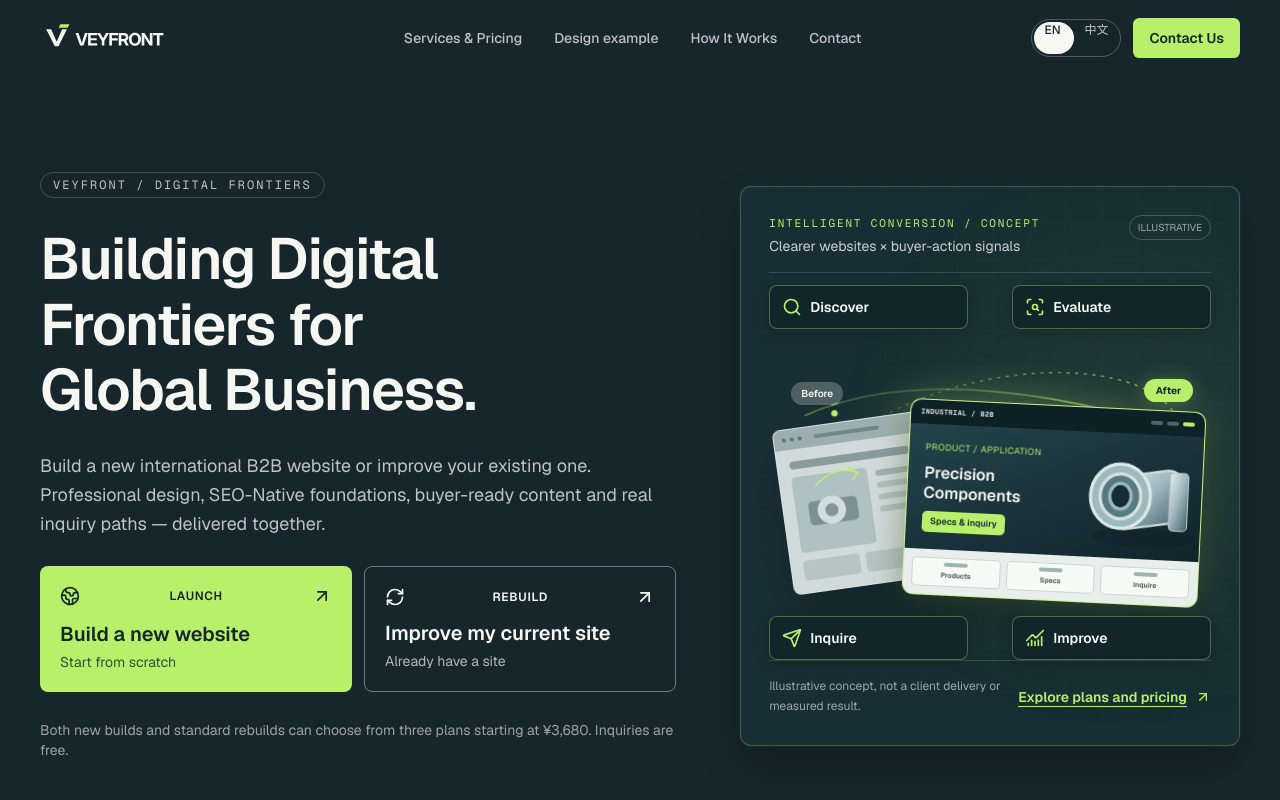
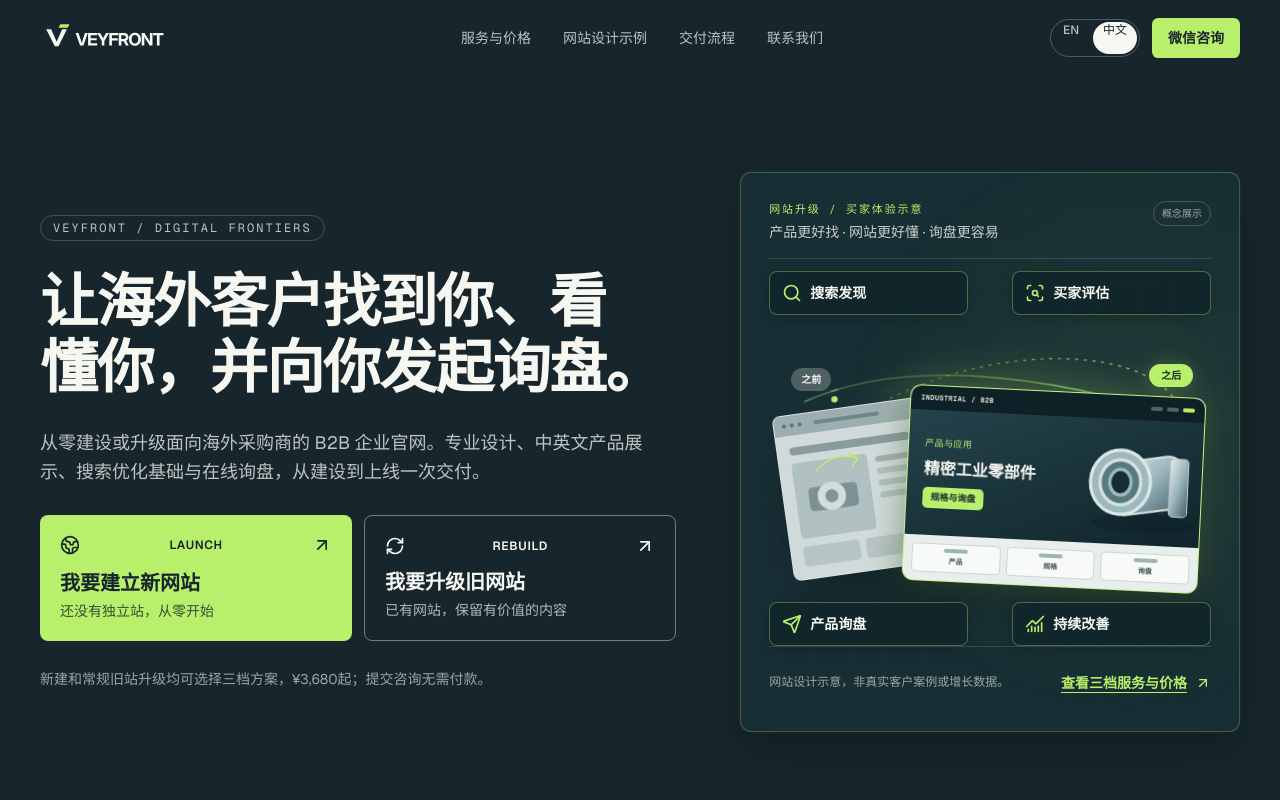
Before and after one commit to gloweaseco-leo/VEYFRONT, a Next.js app: page / in a window 1280 px wide. Shown: the top 800 px of the page. Built offline with nearby package versions, Linux system fonts and the light colour scheme.

Commit message:
feat(locale): release VEYFRONT Chinese-default Locale Architecture V2.0
Set Chinese as canonical root, move English to /en, preserve /zh links with redirects, update SEO alternates, language navigation and acquisition compatibility.

```diff
--- a/app/layout.tsx
+++ b/app/layout.tsx
@@ -49,7 +49,7 @@ export default async function RootLayout({
 }: Readonly<{
   children: React.ReactNode
 }>) {
-  const initialLang = (await headers()).get('x-vf-page-locale') === 'zh' ? 'zh' : 'en'
+  const initialLang = (await headers()).get('x-vf-page-locale') === 'en' ? 'en' : 'zh'
   return (
     <html
       lang={initialLang === "zh" ? "zh-CN" : "en"}
--- a/app/sitemap.ts
+++ b/app/sitemap.ts
@@ -11,11 +11,11 @@ export default function sitemap(): MetadataRoute.Sitemap {
   if (!isPublicRelease) return []
   return publicSitemapPaths.flatMap(path => {
     const suffix = path === '/' ? '' : path
-    const english = 'https://veyfront.com' + suffix
-    const chinese = 'https://veyfront.com/zh' + suffix
-    const alternates = { languages: { en: english, 'zh-CN': chinese, 'x-default': english } }
+    const english = 'https://veyfront.com/en' + suffix
+    const chinese = 'https://veyfront.com' + suffix
+    const alternates = { languages: { en: english, 'zh-CN': chinese, 'x-default': chinese } }
     // Do not synthesize update dates or assign priority/changeFrequency: Google's crawl
     // systems derive these from content/history, not declarations of desired ranking.
-    return [{ url: english, alternates }, { url: chinese, alternates }]
+    return [{ url: chinese, alternates }, { url: english, alternates }]
   })
 }
--- a/components/l2m/brand.tsx
+++ b/components/l2m/brand.tsx
@@ -24,7 +24,7 @@ export function Logo({ tone = 'light' }: { tone?: 'light' | 'dark' }) {
 export function LangToggle({ tone = 'light' }: { tone?: 'light' | 'dark' }) {
   const { lang, setLang } = useLang()
   const pathname = usePathname()
-  const cleanPath = pathname.startsWith('/zh/') ? pathname.slice(3) : pathname === '/zh' ? '/' : pathname
+  const cleanPath = pathname.startsWith('/en/') ? pathname.slice(3) : pathname === '/en' ? '/' : pathname.startsWith('/zh/') ? pathname.slice(3) : pathname === '/zh' ? '/' : pathname
   const publicPaths = new Set(['/', '/pricing', '/transformations', '/how-it-works', '/contact', '/start/launch', '/start/rebuild', '/privacy', '/terms', '/contact/privacy'])
   const isPublicPath = publicPaths.has(cleanPath)
   const options: { value: Lang; label: string }[] = [
@@ -58,7 +58,7 @@ export function LangToggle({ tone = 'light' }: { tone?: 'light' | 'dark' }) {
         if (isPublicPath) {
           // Native anchors expose both language URLs in server-rendered HTML to crawlers.
           // A full document navigation also refreshes rewrite-derived canonical/hreflang metadata.
-          const href = o.value === 'zh' ? '/zh' + (cleanPath === '/' ? '' : cleanPath) : cleanPath
+          const href = o.value === 'en' ? '/en' + (cleanPath === '/' ? '' : cleanPath) : cleanPath
           return (
             <a key={o.value} href={href} hrefLang={o.value === 'zh' ? 'zh-CN' : 'en'} aria-current={active ? 'page' : undefined} className={className}>
               {o.label}
--- a/components/l2m/localized-link.tsx
+++ b/components/l2m/localized-link.tsx
@@ -8,8 +8,9 @@ export default function LocalizedLink(props: ComponentProps<typeof NextLink>) {
   const href = props.href
   const internal = typeof href === 'string' && href.startsWith('/') &&
     !href.startsWith('/zh/') && href !== '/zh' &&
+    !href.startsWith('/en/') && href !== '/en' &&
     !href.startsWith('/api/') && !href.startsWith('/review/') &&
     !href.startsWith('/a/') && !href.startsWith('/b/')
-  const localized = lang === 'zh' && internal ? '/zh' + (href === '/' ? '' : href) : href
+  const localized = lang === 'en' && internal ? '/en' + (href === '/' ? '' : href) : href
   return <NextLink {...props} href={localized} />
 }
--- a/components/l2m/site-header.tsx
+++ b/components/l2m/site-header.tsx
@@ -47,6 +47,7 @@ export function useSiteLinks() {
 export function SiteHeader({ tone = 'light', inputId }: { tone?: 'light' | 'dark'; inputId?: string }) {
   const { t, lang } = useLang()
   const pathname = usePathname()
+  const normalizedPath = pathname.startsWith('/en/') ? pathname.slice(3) : pathname === '/en' ? '/' : pathname
   const [open, setOpen] = useState(false)
   const [contactOpen, setContactOpen] = useState(false)
   const canWecom = lang === 'zh' && Boolean(wecomQrPath())
@@ -79,7 +80,7 @@ export function SiteHeader({ tone = 'light', inputId }: { tone?: 'light' | 'dark
         </Link>
         <nav aria-label={t.nav.navLabel} className="hidden items-center gap-8 text-sm font-medium lg:flex">
           {links.map((l) => {
-            const active = pathname === l.href
+            const active = normalizedPath === l.href
             return (
               <Link key={l.href} href={l.href} aria-current={active ? 'page' : undefined} className={linkCls(active)}>
                 {l.label}
@@ -116,7 +117,7 @@ export function SiteHeader({ tone = 'light', inputId }: { tone?: 'light' | 'dark
       {open && (
         <nav id={menuId} aria-label={t.nav.navLabel} className={cn('flex flex-col border-t px-5 pb-4 lg:hidden', dark ? 'border-ivory/15' : 'border-ink/10')}>
           {[{ label: 'VEYFRONT', href: '/' }, ...links].map((l) => {
-            const active = pathname === l.href
+            const active = normalizedPath === l.href
             return (
               <Link
                 key={l.href}
--- a/lib/acquisition-channel.ts
+++ b/lib/acquisition-channel.ts
@@ -6,13 +6,18 @@
 export const ACQUISITION_SESSION_KEY = 'vf:acquisition-channel-v1'
 export const LANDING_PAGE_SESSION_KEY = 'vf:first-public-landing-v1'
 const canonicalPaths = [
-  '/', '/zh', '/pricing', '/zh/pricing', '/how-it-works', '/zh/how-it-works',
-  '/contact', '/zh/contact', '/start/launch', '/zh/start/launch',
-  '/start/rebuild', '/zh/start/rebuild', '/privacy', '/zh/privacy',
-  '/terms', '/zh/terms',
+  '/', '/en', '/pricing', '/en/pricing', '/how-it-works', '/en/how-it-works',
+  '/contact', '/en/contact', '/start/launch', '/en/start/launch',
+  '/start/rebuild', '/en/start/rebuild', '/privacy', '/en/privacy',
+  '/terms', '/en/terms',
+] as const
+// Historical /zh records remain valid for readback; public requests to these paths now 308 to Chinese canonical.
+const legacyLandingPaths = [
+  '/zh', '/zh/pricing', '/zh/how-it-works', '/zh/contact',
+  '/zh/start/launch', '/zh/start/rebuild', '/zh/privacy', '/zh/terms',
 ] as const
 export function safeAcquisitionLandingPage(value: unknown): string | null {
-  return typeof value === 'string' && (canonicalPaths as readonly string[]).includes(value)
+  return typeof value === 'string' && ((canonicalPaths as readonly string[]).includes(value) || (legacyLandingPaths as readonly string[]).includes(value))
     ? value
     : null
 }
--- a/lib/i18n.tsx
+++ b/lib/i18n.tsx
@@ -250,7 +250,7 @@ type LangContextValue = { lang: Lang; setLang: (lang: Lang) => void; t: Dict }
 
 const LangContext = createContext<LangContextValue | null>(null)
 
-export function LangProvider({ children, initialLang = 'en' }: { children: ReactNode; initialLang?: Lang }) {
+export function LangProvider({ children, initialLang = 'zh' }: { children: ReactNode; initialLang?: Lang }) {
   const [lang, setLang] = useState<Lang>(initialLang)
 
   useEffect(() => {
--- a/lib/locale-metadata.ts
+++ b/lib/locale-metadata.ts
@@ -10,13 +10,13 @@ export async function localizedMetadata(
   englishDescription: string, chineseDescription: string,
   robots: Metadata['robots'] = releaseRobots,
 ): Promise<Metadata> {
-  const chinese = (await headers()).get('x-vf-page-locale') === 'zh'
+  const chinese = (await headers()).get('x-vf-page-locale') !== 'en'
   const suffix = path === '/' ? '' : path
-  const canonical = origin + (chinese ? '/zh' : '') + suffix
+  const canonical = origin + (chinese ? '' : '/en') + suffix
   const title = chinese ? chineseTitle : englishTitle
   const description = chinese ? chineseDescription : englishDescription
-  const english = origin + suffix
-  const zh = origin + '/zh' + suffix
+  const english = origin + '/en' + suffix
+  const zh = origin + suffix
   const image = origin + '/opengraph-image'
   return {
     title,
@@ -24,7 +24,7 @@ export async function localizedMetadata(
     robots,
     alternates: {
       canonical,
-      languages: { en: english, 'zh-CN': zh, 'x-default': english },
+      languages: { en: english, 'zh-CN': zh, 'x-default': zh },
     },
     openGraph: {
       type: 'website',
--- a/package.json
+++ b/package.json
@@ -5,7 +5,7 @@
   "packageManager": "pnpm@12.3.4",
   "scripts": {
     "dev": "next dev",
-    "build": "pnpm check:demo && pnpm check:brand && pnpm check:pricing && pnpm check:w0w1 && pnpm check:commercial && pnpm check:ops && pnpm check:contact && pnpm check:seo && pnpm check:security && node scripts/check-veyfront-brand.mjs && next build",
+    "build": "pnpm check:demo && pnpm check:brand && pnpm check:pricing && pnpm check:w0w1 && pnpm check:commercial && pnpm check:ops && pnpm check:contact && pnpm check:seo && pnpm check:locale && pnpm check:security && node scripts/check-veyfront-brand.mjs && next build",
     "start": "next start",
     "check:demo": "node scripts/check-demo-facts.mjs",
     "check:commercial": "node scripts/check-commercial-intake.mjs",
@@ -15,7 +15,8 @@
     "check:w0w1": "node scripts/check-w0-w1.mjs",
     "check:contact": "node --test tests/contact-validation.test.mjs tests/acquisition-channel.test.mjs tests/acquisition-report.test.mjs && node scripts/check-contact-journey.mjs",
     "check:seo": "node scripts/check-production-seo.mjs && node scripts/check-seo-technical.mjs",
-    "check:pricing": "node scripts/check-pricing-v35.mjs"
+    "check:pricing": "node scripts/check-pricing-v35.mjs",
+    "check:locale": "node scripts/check-locale-v2.mjs"
   },
   "dependencies": {
     "@base-ui/react": "^1.5.0",
--- a/proxy.ts
+++ b/proxy.ts
@@ -1,18 +1,33 @@
 import { NextResponse, type NextRequest } from 'next/server'
 
-// Localized, shareable Chinese paths. Never rewrite APIs, review routes or unknown paths.
-const pages = new Set([
+/**
+ * Locale Architecture V2.0 (Preview)
+ * Unprefixed public routes are Chinese; explicit /en routes are English.
+ * Former Chinese /zh routes are permanent redirects to canonical Chinese URLs.
+ * Never rewrite APIs, protected review URLs, internal assets or unknown paths.
+ */
+const publicPages = new Set([
   '/', '/pricing', '/transformations', '/how-it-works', '/contact',
   '/start/launch', '/start/rebuild', '/privacy', '/terms', '/contact/privacy',
 ])
+
 export function proxy(request: NextRequest) {
   const pathname = request.nextUrl.pathname
-  const suffix = pathname === '/zh' ? '/' : pathname.startsWith('/zh/') ? pathname.slice(3) : null
-  if (!suffix || !pages.has(suffix)) return NextResponse.next()
-  const headers = new Headers(request.headers)
-  headers.set('x-vf-page-locale', 'zh')
+  const legacyChinese = pathname === '/zh' || pathname.startsWith('/zh/')
+  const english = pathname === '/en' || pathname.startsWith('/en/')
+  if (!legacyChinese && !english) return NextResponse.next()
+
+  const raw = pathname === '/zh' || pathname === '/en' ? '/' : pathname.slice(3)
+  const suffix = raw.length > 1 && raw.endsWith('/') ? raw.slice(0, -1) : raw
+  if (!publicPages.has(suffix)) return NextResponse.next()
+
   const target = request.nextUrl.clone()
   target.pathname = suffix
-  return NextResponse.rewrite(target, { request: { headers } })
+  if (legacyChinese) return NextResponse.redirect(target, 308)
+
+  const forwardedHeaders = new Headers(request.headers)
+  forwardedHeaders.set('x-vf-page-locale', 'en')
+  return NextResponse.rewrite(target, { request: { headers: forwardedHeaders } })
 }
-export const config = { matcher: ['/zh', '/zh/:path*'] }
+
+export const config = { matcher: ['/en', '/en/:path*', '/zh', '/zh/:path*'] }
--- /dev/null
+++ b/scripts/check-locale-v2.mjs
@@ -0,0 +1,43 @@
+import assert from 'node:assert/strict'
+import { readFileSync } from 'node:fs'
+
+const read = path => readFileSync(path, 'utf8')
+const proxy = read('proxy.ts')
+const meta = read('lib/locale-metadata.ts')
+const sitemap = read('app/sitemap.ts')
+const layout = read('app/layout.tsx')
+const dictionary = read('lib/i18n.tsx')
+const toggle = read('components/l2m/brand.tsx')
+const link = read('components/l2m/localized-link.tsx')
+const seoMonitor = read('scripts/seo-live-audit.mjs')
+const acquisition = read('lib/acquisition-channel.ts')
+
+assert.match(proxy, /NextResponse\.redirect\(target, 308\)/, 'legacy /zh must redirect permanently')
+assert.match(proxy, /NextResponse\.rewrite\(target/, 'new /en paths must rewrite')
+assert.match(proxy, /forwardedHeaders\.set\('x-vf-page-locale', 'en'\)/)
+assert.match(proxy, /publicPages\.has\(suffix\)/, 'only allowlisted public pages are localized')
+assert.match(proxy, /matcher: \['\/en', '\/en\/:path\*', '\/zh', '\/zh\/:path\*'\]/)
+assert.match(layout, /get\('x-vf-page-locale'\) === 'en' \? 'en' : 'zh'/)
+assert.match(dictionary, /initialLang = 'zh'/)
+assert.match(link, /lang === 'en' && internal \? '\/en'/)
+assert.match(toggle, /o\.value === 'en' \? '\/en'/)
+assert.match(toggle, /hrefLang=\{o\.value === 'zh' \? 'zh-CN' : 'en'\}/)
+
+assert.match(meta, /get\('x-vf-page-locale'\) !== 'en'/)
+assert.match(meta, /canonical = origin \+ \(chinese \? '' : '\/en'\) \+ suffix/)
+assert.match(meta, /const english = origin \+ '\/en' \+ suffix/)
+assert.match(meta, /const zh = origin \+ suffix/)
+assert.match(meta, /'x-default': zh/)
+assert.match(meta, /canonical,/)
+assert.match(sitemap, /const english = 'https:\/\/veyfront\.com\/en' \+ suffix/)
+assert.match(sitemap, /const chinese = 'https:\/\/veyfront\.com' \+ suffix/)
+assert.match(sitemap, /'x-default': chinese/)
+assert.doesNotMatch(sitemap, /\/zh/)
+assert.match(seoMonitor, /await page\('\/en' \+ \(path === '\/' \? '' : path\), true\)/)
+assert.match(seoMonitor, /response\.status === 308/)
+assert.match(seoMonitor, /'x-default'\] === expectedZh/)
+assert.match(acquisition, /legacyLandingPaths/, 'retain historical /zh acquisition records')
+assert.match(acquisition, /'\/en\/pricing'/)
+assert.match(read('app/pricing/page.tsx'), /<PricingV35 \/>/, 'V3.5 pricing content must remain intact')
+assert.match(read('lib/seo-release.ts'), /index: false, follow: false/, 'Preview must remain noindex')
+console.log('VEYFRONT Locale V2 static contract PASS (browser/SEO migration acceptance remains separate)')
--- a/scripts/seo-live-audit.mjs
+++ b/scripts/seo-live-audit.mjs
@@ -13,7 +13,7 @@ const PUBLIC_PATHS = [
   '/start/launch', '/start/rebuild', '/privacy', '/terms',
 ]
 const NON_INDEXABLE = [
-  '/transformations', '/zh/transformations', '/contact/privacy', '/zh/contact/privacy',
+  '/transformations', '/en/transformations', '/contact/privacy', '/en/contact/privacy',
 ]
 const INTERNAL_REVIEW_PATHS = ['/a', '/b', '/review/stage-1']
 const report = { version: 'SEO-LIVE-V3', checkedAt: new Date().toISOString(),
@@ -66,13 +66,13 @@ async function page(path, indexable) {
   }
   const canonicalPath = path === '/' ? '' : path
   const canonical = ORIGIN + canonicalPath
-  const suffix = path === '/zh' ? '' : path.startsWith('/zh/') ? path.slice(3) : path === '/' ? '' : path
-  const expectedEn = ORIGIN + suffix
-  const expectedZh = ORIGIN + '/zh' + suffix
-  const lang = path === '/zh' || path.startsWith('/zh/') ? 'zh-CN' : 'en'
+  const suffix = path === '/en' ? '' : path.startsWith('/en/') ? path.slice(3) : path === '/' ? '' : path
+  const expectedEn = ORIGIN + '/en' + suffix
+  const expectedZh = ORIGIN + suffix
+  const lang = path === '/en' || path.startsWith('/en/') ? 'en' : 'zh-CN'
   const languageAnchors = tags(body, 'a')
-  const enHref = suffix || '/'
-  const zhHref = '/zh' + suffix
+  const enHref = '/en' + suffix
+  const zhHref = suffix || '/'
   verify(languageAnchors.some(a => a.href === enHref && a.hreflang === 'en'), path + ' crawlable EN link', enHref)
   verify(languageAnchors.some(a => a.href === zhHref && a.hreflang === 'zh-CN'), path + ' crawlable ZH link', zhHref)
   const htmlLang = attributes((body.match(/<html\b[^>]*>/i) ?? [''])[0]).lang
@@ -90,7 +90,7 @@ async function page(path, indexable) {
   verify(canonicalValue === canonical, path + ' self canonical', canonicalValue)
   verify(hreflang.en === expectedEn, path + ' en hreflang', hreflang.en)
   verify(hreflang['zh-CN'] === expectedZh, path + ' zh-CN hreflang', hreflang['zh-CN'])
-  verify(hreflang['x-default'] === expectedEn, path + ' default hreflang', hreflang['x-default'])
+  verify(hreflang['x-default'] === expectedZh, path + ' default hreflang', hreflang['x-default'])
   verify(indexable ? !robots.includes('noindex') : robots.includes('noindex'),
     path + ' index policy', robots)
   verify(headValue(body, 'meta', 'property', 'og:title', 'content') === title,
@@ -98,7 +98,7 @@ async function page(path, indexable) {
   verify(headValue(body, 'meta', 'property', 'og:image', 'content') === ORIGIN + '/opengraph-image',
     path + ' branded OG image')
   verify(Boolean(body.match(/<h1\b/i)), path + ' semantic H1')
-  if (path === '/' || path === '/zh') {
+  if (path === '/' || path === '/en') {
     verify(body.includes('https://schema.org') && body.includes('"@type":"Organization"'),
       path + ' published Organization structured data')
   }
@@ -129,14 +129,24 @@ async function main() {
     verify(new Set(urls).size === urls.length, 'public sitemap URLs unique')
     for (const base of PUBLIC_PATHS) {
       const path = base === '/' ? '' : base
-      verify(urls.includes(ORIGIN + path), 'sitemap EN ' + path)
-      verify(urls.includes(ORIGIN + '/zh' + path), 'sitemap ZH ' + path)
+      verify(urls.includes(ORIGIN + path), 'sitemap ZH ' + path)
+      verify(urls.includes(ORIGIN + '/en' + path), 'sitemap EN ' + path)
     }
     for (const path of PUBLIC_PATHS) {
       await page(path, true)
-      await page('/zh' + (path === '/' ? '' : path), true)
+      await page('/en' + (path === '/' ? '' : path), true)
     }
     for (const path of NON_INDEXABLE) await page(path, false)
+    // Old Chinese URLs are 308 redirects, never canonical pages after migration.
+    for (const base of PUBLIC_PATHS) {
+      const suffix = base === '/' ? '' : base
+      const legacy = '/zh' + suffix
+      const response = await fetch(ORIGIN + legacy, { redirect: 'manual', cache: 'no-store', signal: AbortSignal.timeout(20000) })
+      const location = response.headers.get('location')
+      report.results.push({ path: legacy, status: response.status, redirectTarget: location })
+      verify(response.status === 308, legacy + ' permanent redirect', response.status)
+      verify(new URL(location ?? '/', ORIGIN).pathname === (suffix || '/'), legacy + ' Chinese destination', location)
+    }
     for (const path of INTERNAL_REVIEW_PATHS) await reviewNoindex(path)
     // Old public links must remain canonicalized to the single commercial pricing route.
     const oldServices = await fetch(ORIGIN + '/services', {
```
Also changed, not shown: 2 other files (tests, documents, lock files or other folders).
